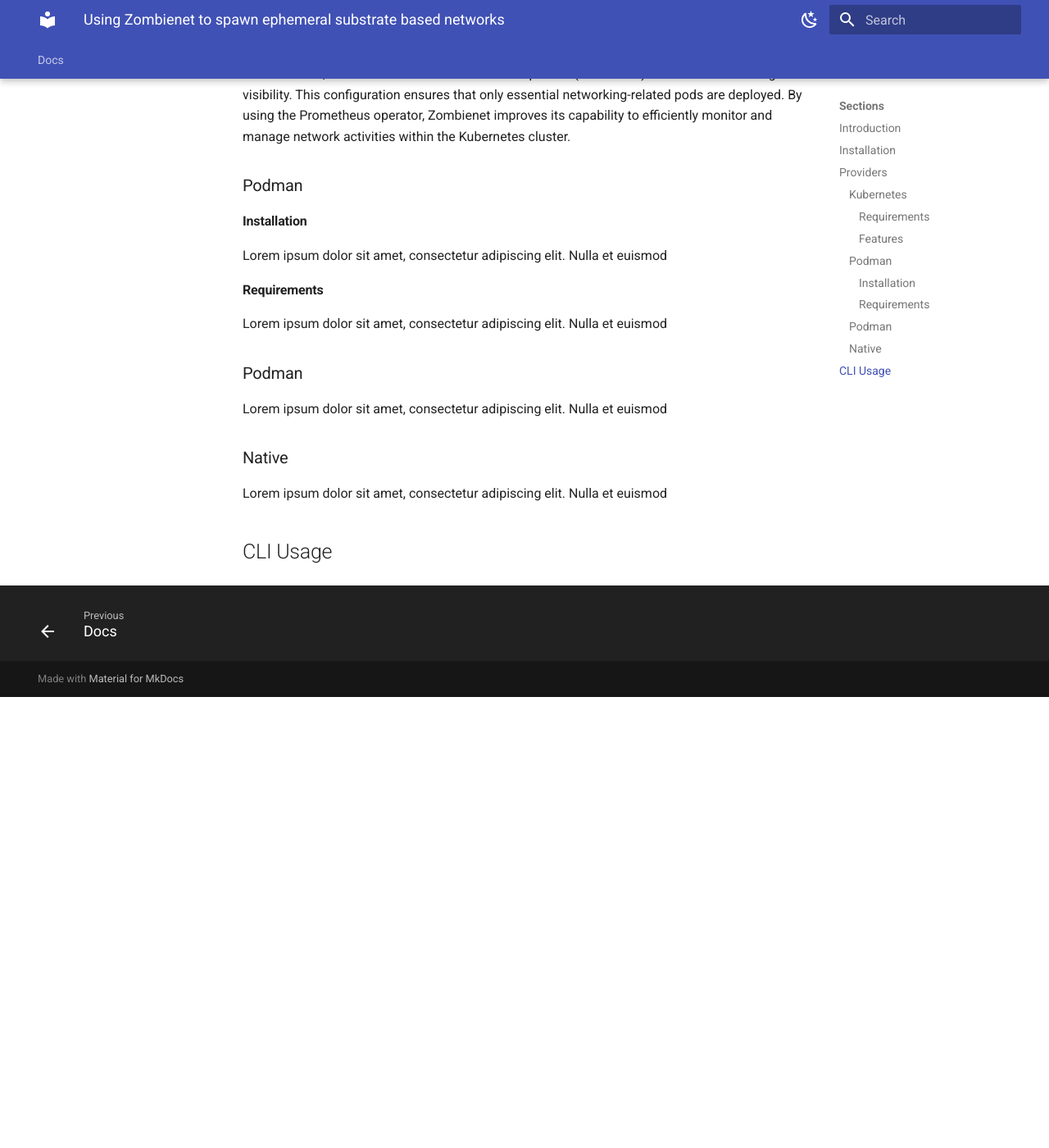
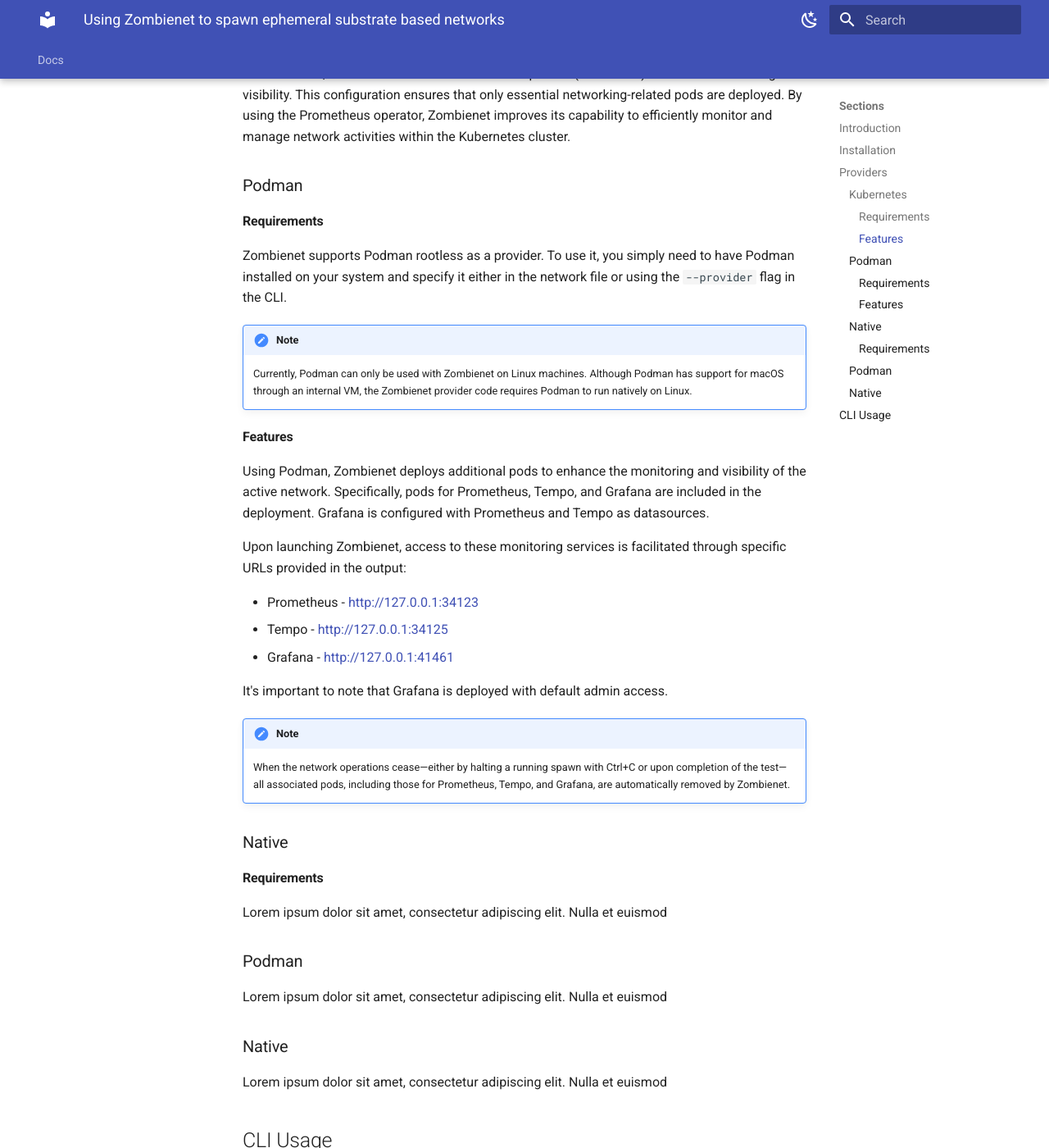
Before and after one commit to papermoonio/polkadot-ecosystem-docs-draft, an MkDocs documentation site: the page built from docs/dev-tools/zombienet/index.md, in a window 1280 px wide and 1400 px high, scrolled down 2359 px. Shown: the whole window at 82% size. Built offline with MkDocs 1.6.1 and Material for MkDocs 9.7.7, drawn with Linux system fonts in a browser that asks for light colours; before the commit the page ends 3209 px from its top, so only the background shows below that.

Commit message:
add: podman req and features

```diff
--- a/docs/dev-tools/zombienet/index.md
+++ b/docs/dev-tools/zombienet/index.md
@@ -130,8 +130,27 @@
 
 ### Podman
 
-#### Installation
-Lorem ipsum dolor sit amet, consectetur adipiscing elit. Nulla et euismod
+#### Requirements
+Zombienet supports Podman rootless as a provider. To use it, you simply need to have Podman installed on your system and specify it either in the network file or using the `--provider` flag in the CLI.
+
+!!! note
+    Currently, Podman can only be used with Zombienet on Linux machines. Although Podman has support for macOS through an internal VM, the Zombienet provider code requires Podman to run natively on Linux.
+
+#### Features
+Using Podman, Zombienet deploys additional pods to enhance the monitoring and visibility of the active network. Specifically, pods for Prometheus, Tempo, and Grafana are included in the deployment. Grafana is configured with Prometheus and Tempo as datasources.
+
+Upon launching Zombienet, access to these monitoring services is facilitated through specific URLs provided in the output:
+
+- Prometheus - [http://127.0.0.1:34123](http://127.0.0.1:34123){target=_blanket}
+- Tempo - [http://127.0.0.1:34125](http://127.0.0.1:34125){target=_blanket}
+- Grafana - [http://127.0.0.1:41461](http://127.0.0.1:41461){target=_blanket}
+
+It's important to note that Grafana is deployed with default admin access.
+
+!!! note
+    When the network operations cease—either by halting a running spawn with Ctrl+C or upon completion of the test—all associated pods, including those for Prometheus, Tempo, and Grafana, are automatically removed by Zombienet.
+
+### Native
 
 #### Requirements
 Lorem ipsum dolor sit amet, consectetur adipiscing elit. Nulla et euismod
```
